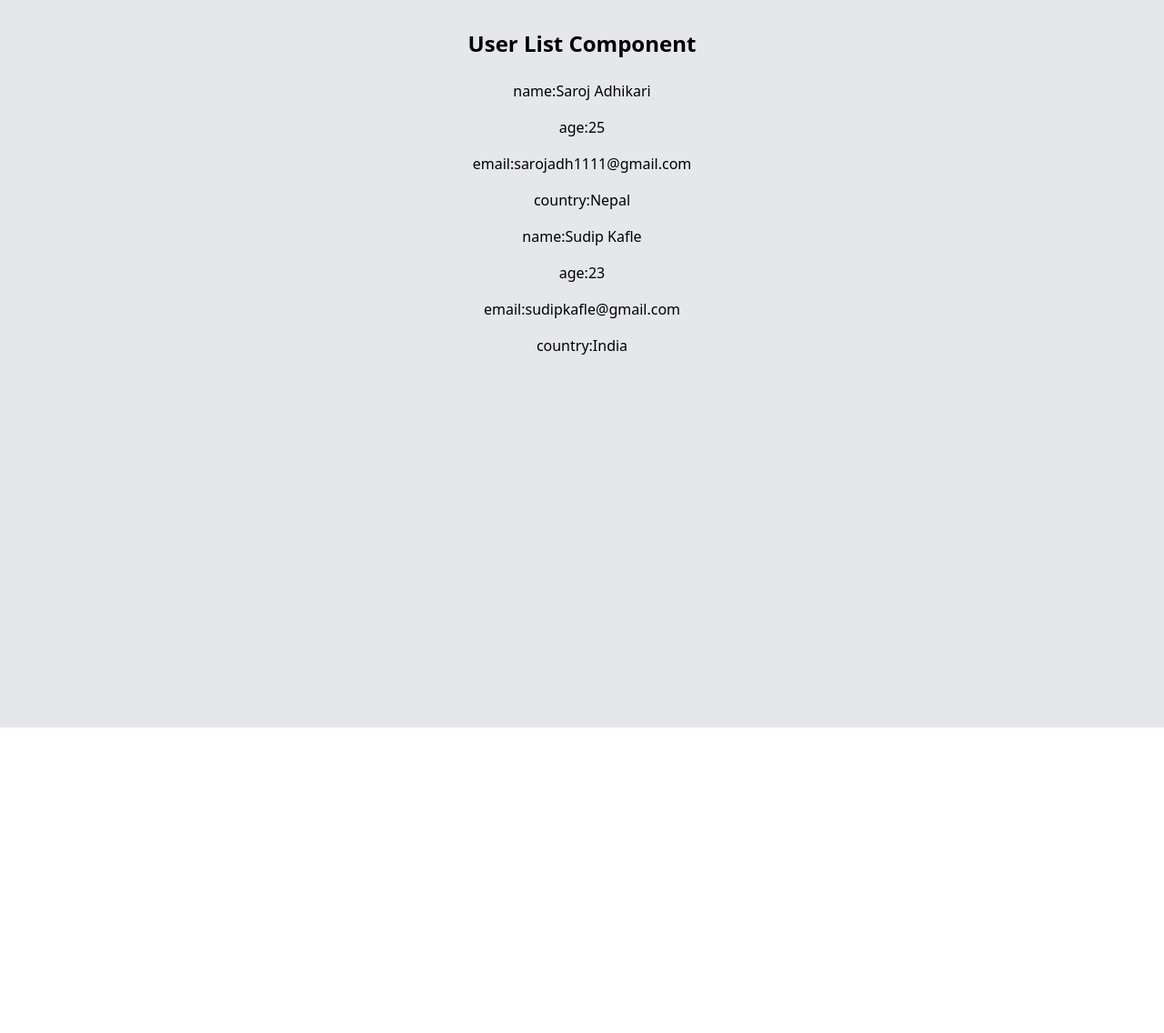
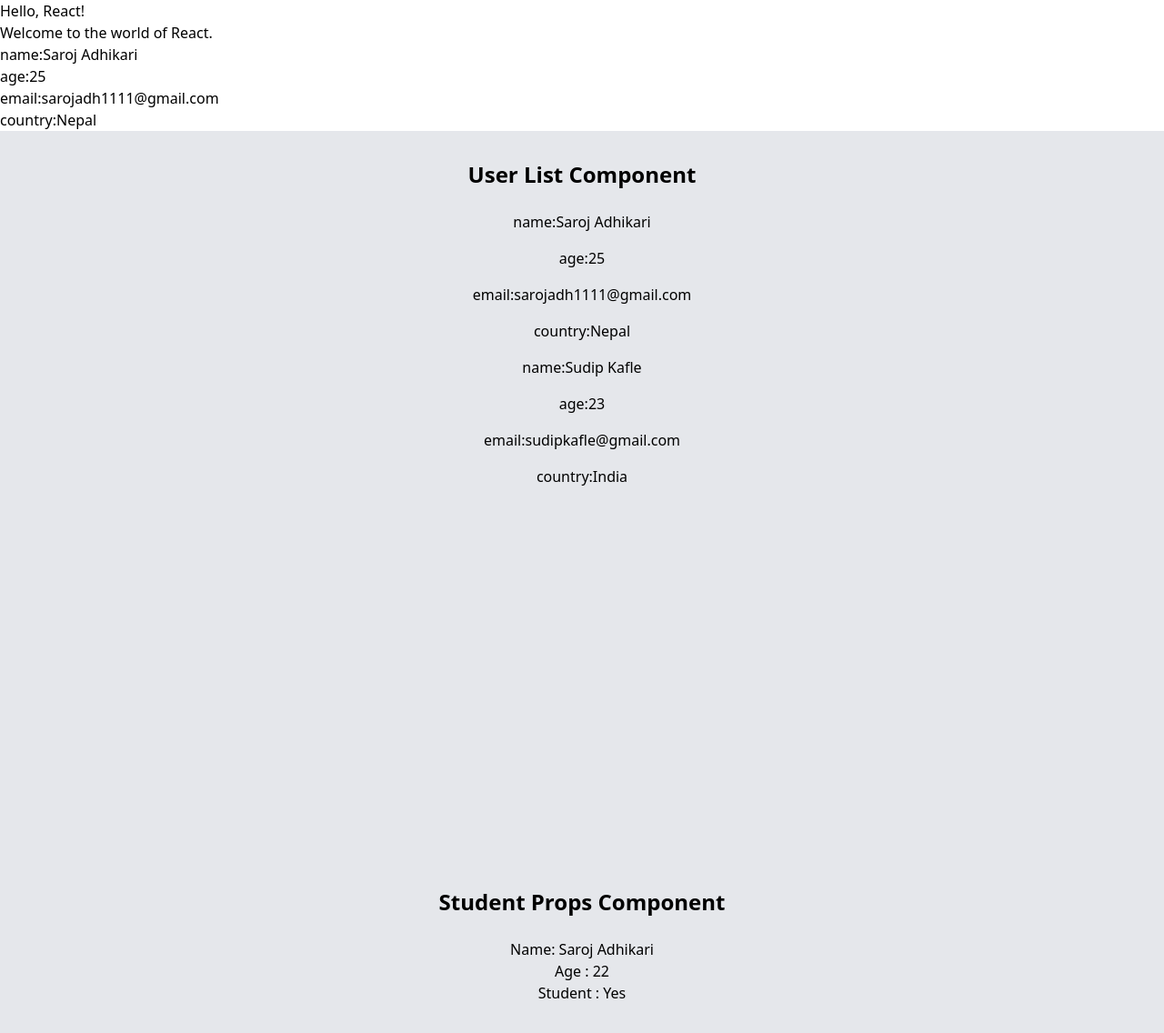
Before and after one commit to Sarojadhi/react19Crashcode, a React (Vite) app: page / in a window 1280 px wide. Shown: the top 1136 px of the page at 91% size. Before the commit the page ends 800 px from the top, so only its background shows below. Built offline with nearby package versions, Linux system fonts and the light colour scheme.

Commit message:
detail props

```diff
--- a/src/App.jsx
+++ b/src/App.jsx
@@ -2,13 +2,15 @@ import Welcome from './Component/Welcome'
 import UserCard from './props/UserCard'
 import UserList from './props/UserList'
 import data from './Data/Data.json'
+import StudentProps from './props/studentProps'
 
 const App = () => {
   return (
     <>
-    {/*<Welcome />*/}
-    {/* <UserCard user={data.user?.[0]} /> */}
+    {<Welcome />}
+    { <UserCard user={data.user?.[0]} /> }
      <UserList />
+     <StudentProps name="Saroj Adhikari" age={22} isStudent={true} />
     </>
   )
 }
--- /dev/null
+++ b/src/props/StudentProps.jsx
@@ -0,0 +1,17 @@
+// IN THIS CODE I WIIL PASS THE PROPS TO THE STUDENT COMPONENT FROM APP.JSX FILE
+import React from 'react'
+
+const StudentProps = (props) => {
+  return (
+    <div>
+            <div className="flex flex-col items-center bg-gray-200 min-h-screen py-8">
+        <h2 className="text-2xl font-bold mb-6">Student Props Component</h2>
+        <p>Name: {props.name}</p>
+        <p>Age : {props.age}</p>
+        <p>Student : {props.isStudent ? "Yes" : "No" }</p>
+        </div>
+    </div>
+  )
+}
+
+export default StudentProps;
```
